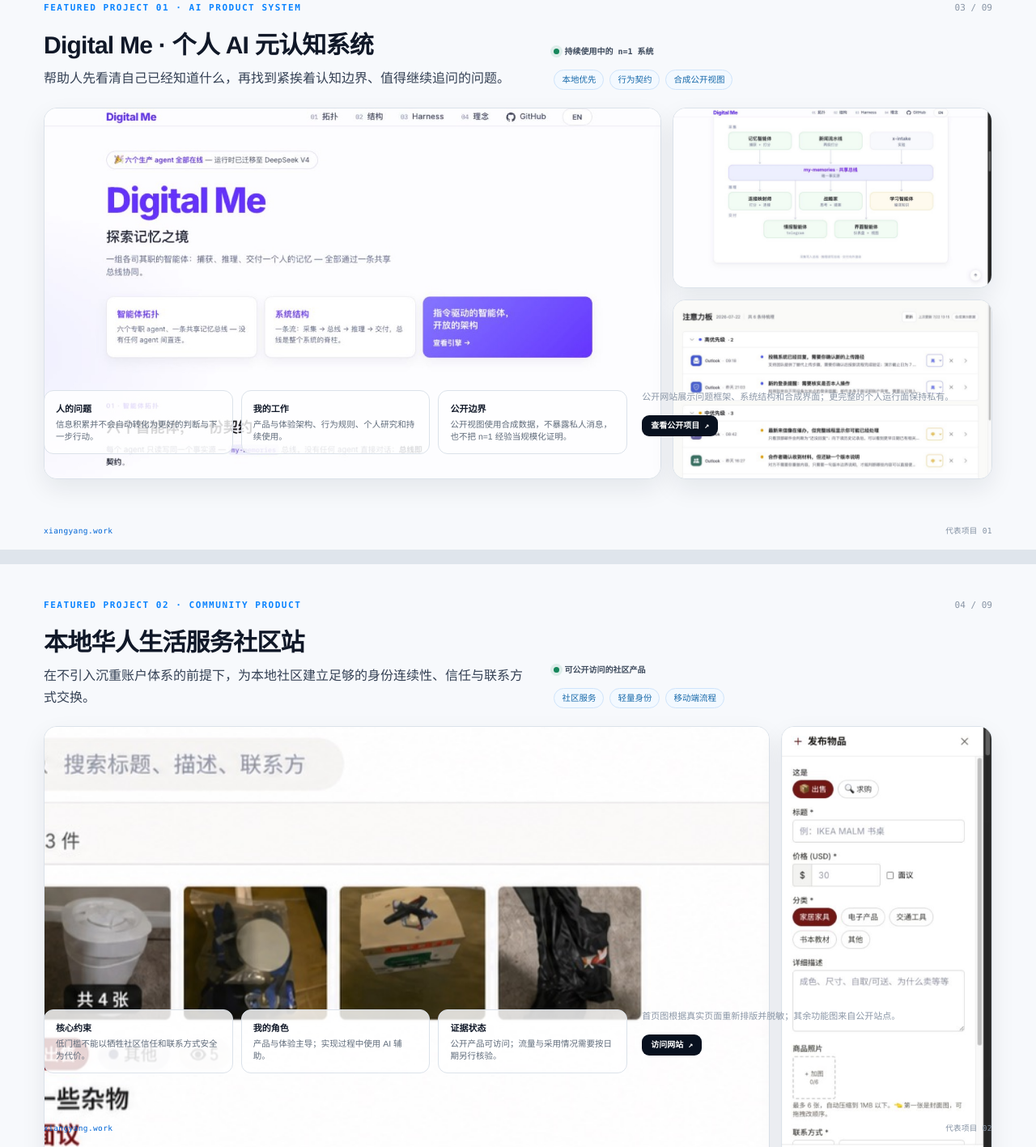
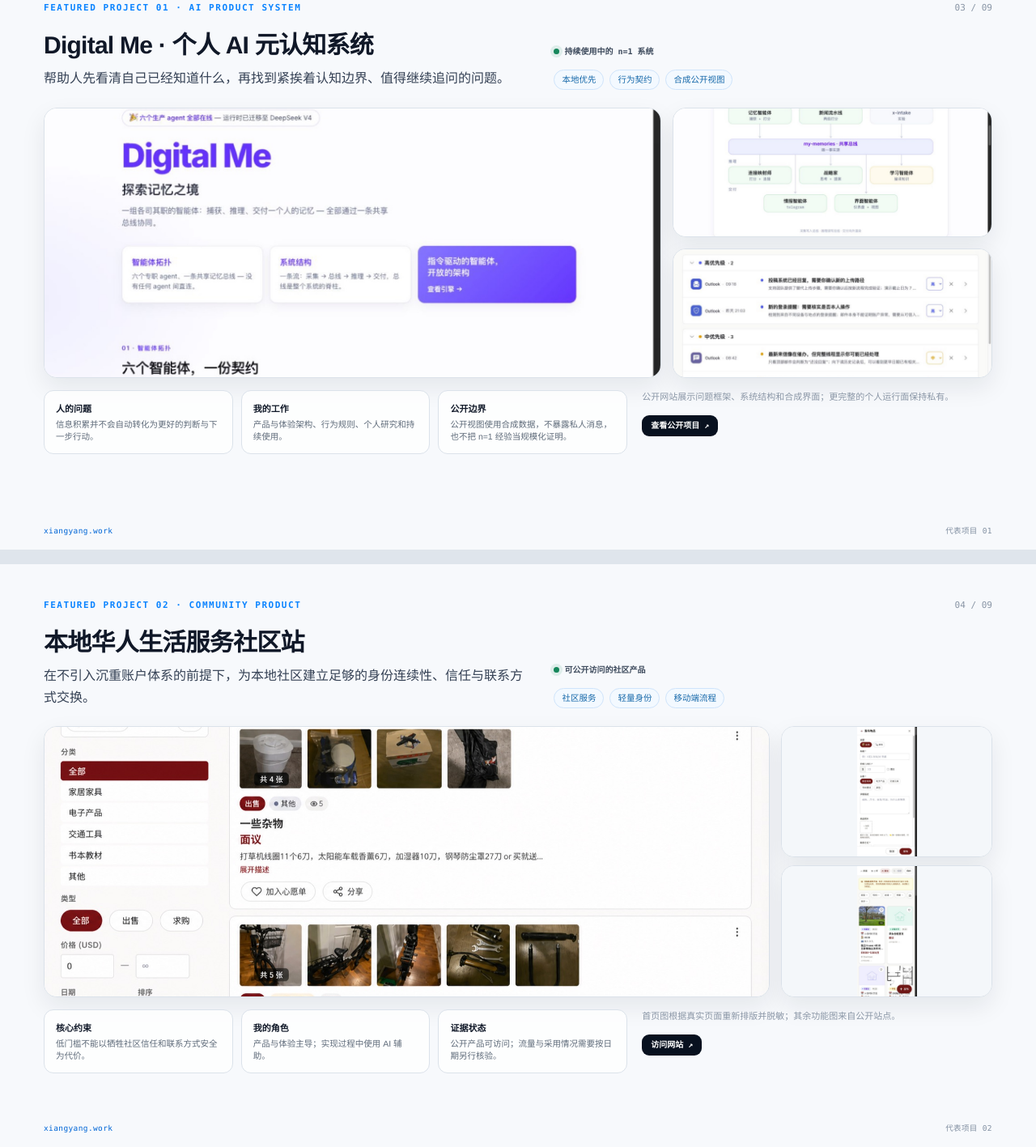
Before and after one commit to yangxiang5136/hci-portfolio, a plain HTML site: page portfolio-pdf.html in a window 1280 px wide. Shown: the part 1535-2952 px from the top of the page at 81% size. Drawn offline with Linux system fonts and the light colour scheme.

Commit message:
no-mistakes(test): Constrain PDF grid rows so pages 3-4 stop overlapping

```diff
--- a/portfolio-pdf.html
+++ b/portfolio-pdf.html
@@ -96,12 +96,14 @@ p{font-size:13px;line-height:1.7;color:var(--muted)}
 .capability-strip span{flex:1;padding:10px 12px;border-radius:10px;background:#eef2f7;font-size:10.5px;color:#425268;text-align:center}
 
 /* Project layouts */
-.media-two{display:grid;grid-template-columns:1.45fr .75fr;gap:14px;height:334px}
+.media-two{display:grid;grid-template-columns:1.45fr .75fr;grid-template-rows:1fr;gap:14px;height:334px}
+.media-two>*{min-height:0}
 .media-two .side{display:grid;grid-template-rows:1fr 1fr;gap:14px}
 .project-bottom{display:grid;grid-template-columns:1.25fr .75fr;gap:18px;margin-top:15px}
 .project-bottom .fact-grid{grid-template-columns:repeat(3,1fr)}
-.community-media{display:grid;grid-template-columns:1.55fr .45fr;gap:14px;height:335px}
-.phone-stack{display:grid;grid-template-columns:1fr;gap:10px}
+.community-media{display:grid;grid-template-columns:1.55fr .45fr;grid-template-rows:1fr;gap:14px;height:335px}
+.community-media>*{min-height:0}
+.phone-stack{display:grid;grid-template-columns:1fr;grid-template-rows:1fr 1fr;gap:10px}
 .phone-stack .visual{min-height:0}
 .tactile-media{display:grid;grid-template-columns:1.3fr .7fr;grid-template-rows:1fr 1fr;gap:14px;height:333px}
 .tactile-media .main{grid-row:1/3}
```
Also changed, not shown: 1 other file.
